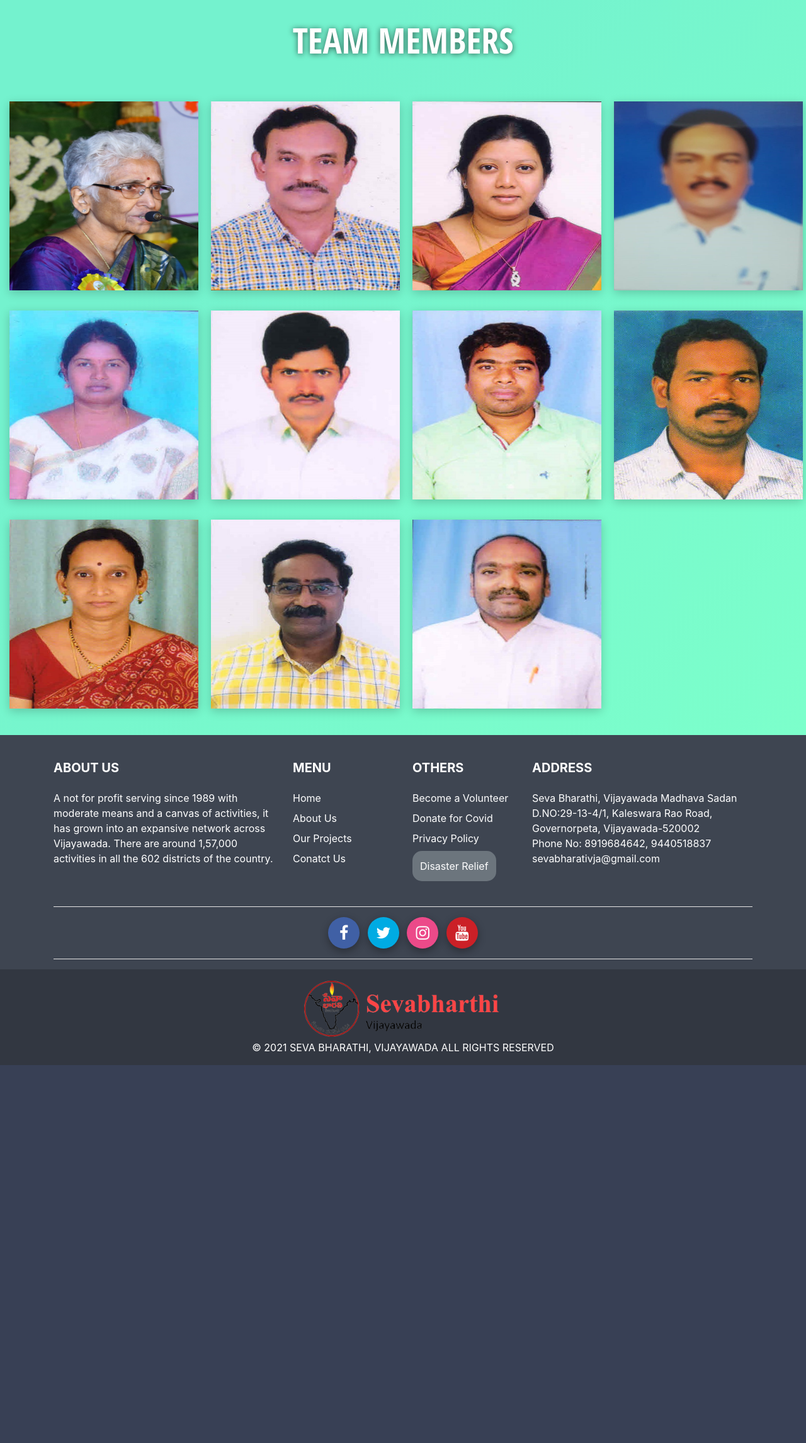
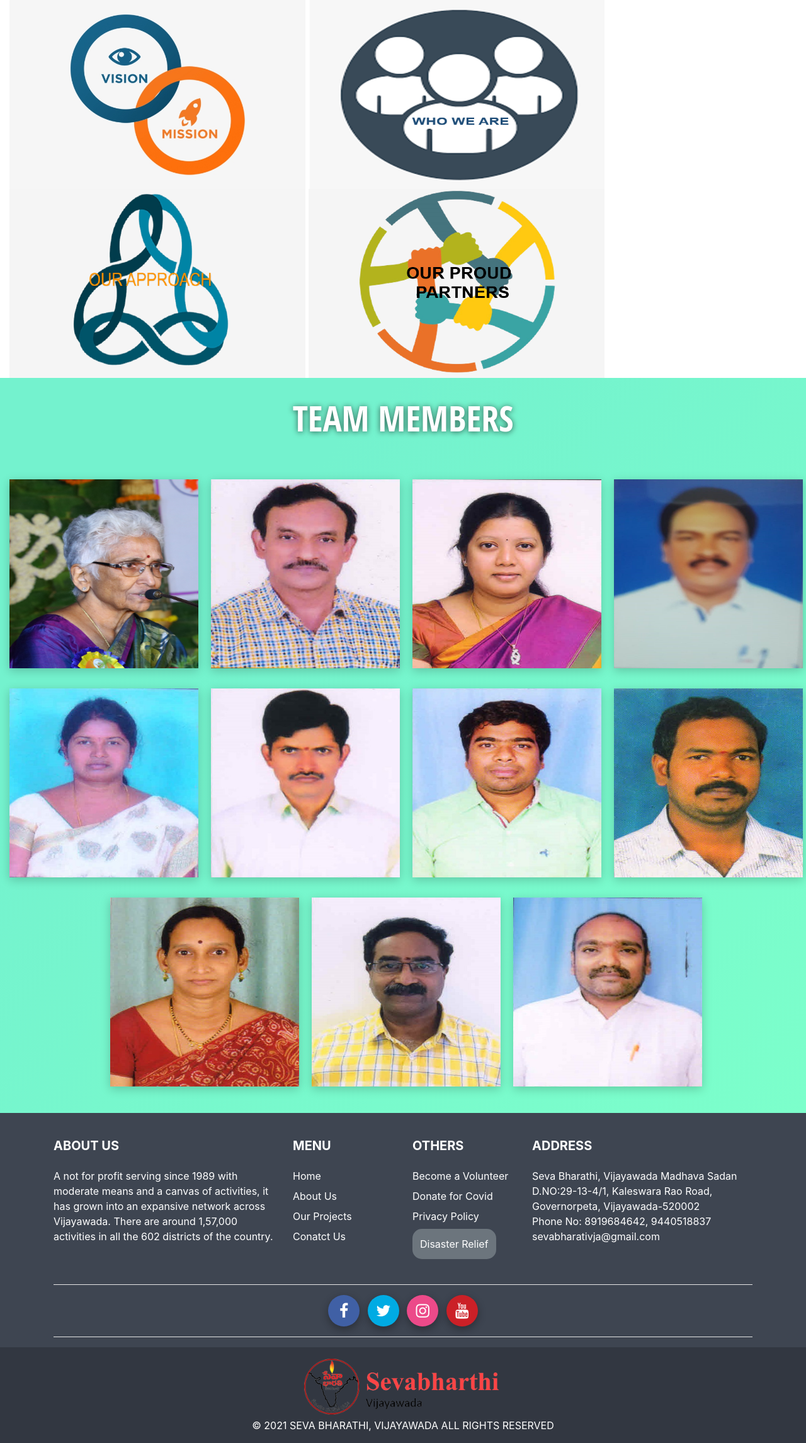
Before and after one commit to abhi4mu/sevabharathi, a Flask app: page /team in a window 1280 px wide. Shown: the part 56-2347 px from the top of the page at 63% size. Before the commit the page ends 1747 px from the top, so only its background shows below. Run offline with Flask 2, Linux system fonts and the light colour scheme; some libraries are stand-ins or nearby versions.

Commit message:
nameplate

```diff
--- a/templates/team.html
+++ b/templates/team.html
@@ -4,7 +4,17 @@
 
 <div class="about-template">
     <div class="nameplate-template">
+        <div class="container-fluid">
+            <div class="row">
+                <div class="col">
+                    <img src="../static/images/skip/img1.jpeg" alt="" height="300" width="470">
 
+                    <img src="../static/images/skip/img2.png" alt="" height="300" width="470">
+                    <img src="../static/images/skip/img3.png" alt="" height="300" width="470">
+                    <img src="../static/images/skip/img4.png" alt="" height="300" width="470">
+                </div>
+            </div>
+        </div>
     </div>
 
 
@@ -161,19 +171,6 @@
                         </div>
                     </div>
                 </div>
-                <div class="col-xl-3 col-lg-4 col-md-6  col-sm-6 col-12 team-cols" style="visibility: hidden;">
-                    <div class="flip-card">
-                        <div class="flip-card-inner">
-                            <div class="flip-card-front">
-                                <img src="../static/images/members/11 DR SRIDHAR JI.jpeg" alt="Avatar" style="width:300px;height:300px;">
-                            </div>
-                            <div class="flip-card-back">
-                                <h5>DR PEPETI SRIDHAR</h5>
-                                <p>MEMBER</p>
-                            </div>
-                        </div>
-                    </div>
-
             </div>
         </div>
     </div>
```
Also changed, not shown: static/images/skip/img1.jpeg (added), static/images/skip/img2.png (added), static/images/skip/img3.png (added), static/images/skip/img4.png (added).
